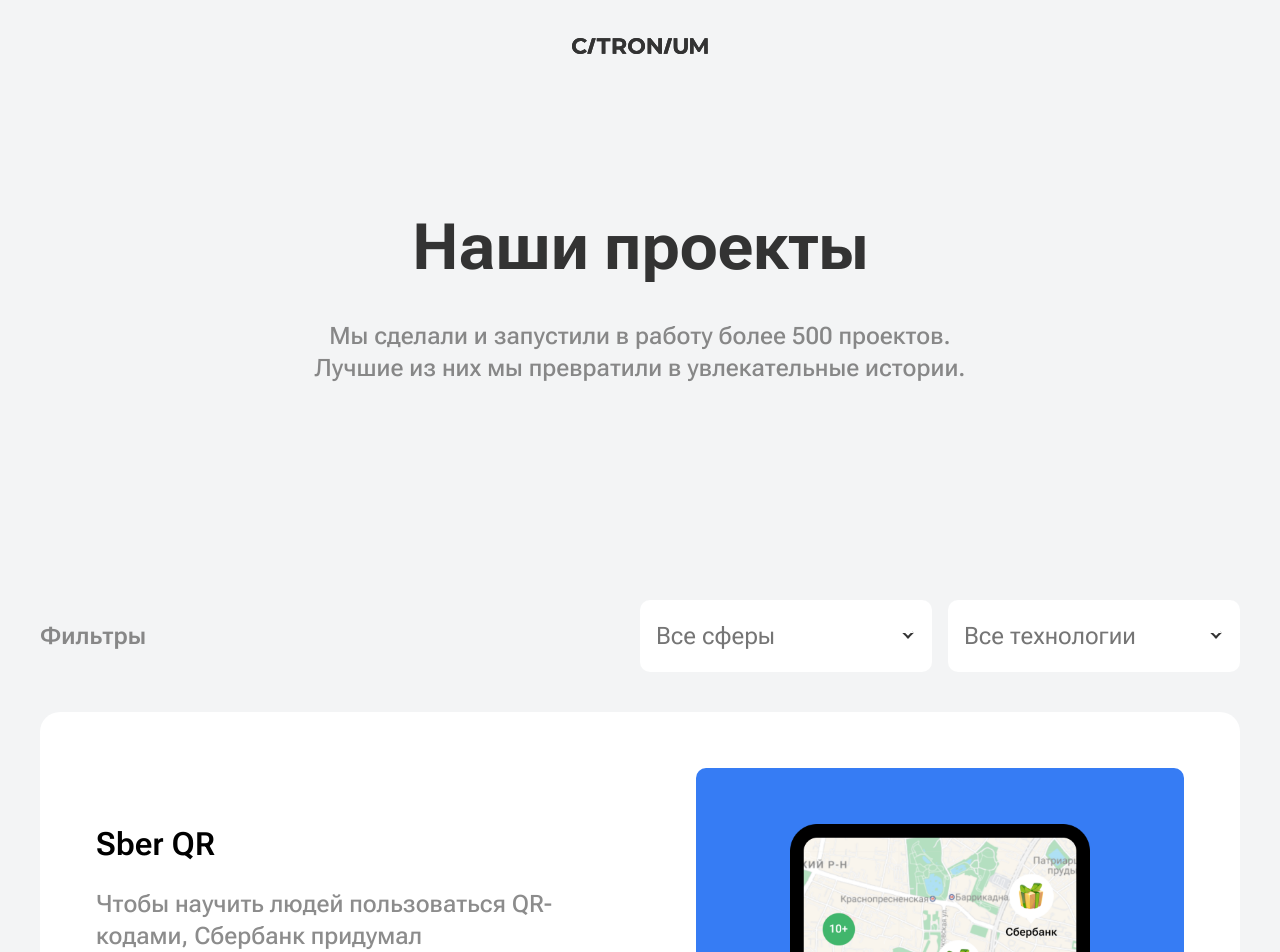
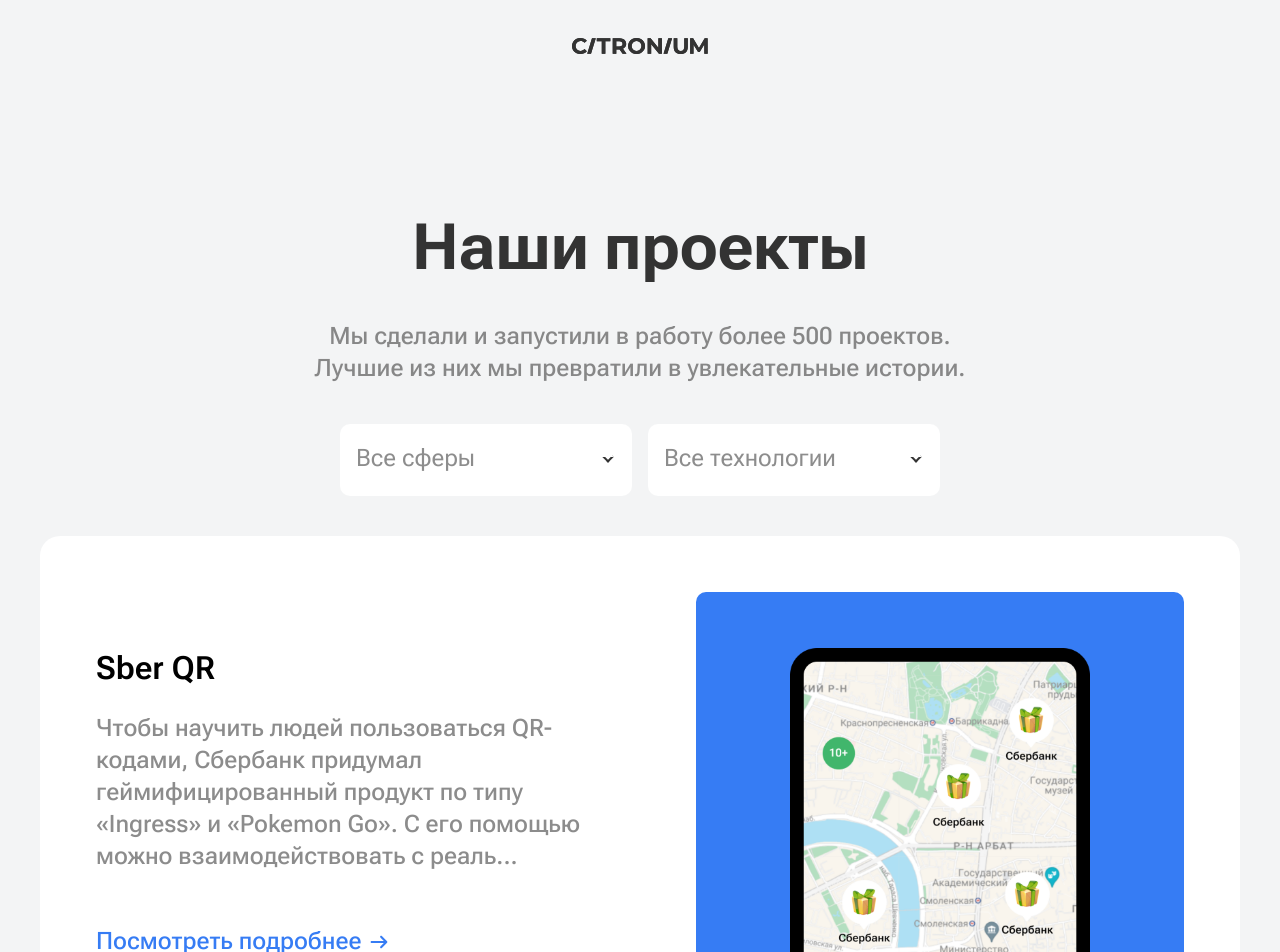
Before and after one commit to Citronium/citronium-landing-en, a Jekyll site: the page built from projects.html, in a window 1280 px wide. Shown: the top 952 px of the page. Built offline with Jekyll 4.4.1, drawn with Linux system fonts in a browser that asks for light colours.

Commit message:
work with filters

```diff
--- a/_includes/projects/filters.html
+++ b/_includes/projects/filters.html
@@ -1,17 +1,21 @@
 <div class="projects-filters">
-    <h4 class="h4 projects-filters-title">Фильтры</h4>
     <div class="projects-filters-components">
         <div class="dropdown dropdown-spheres" data-path="spheres">
-            <input id="spheres-input" type="text" class="dropdown__input" placeholder="Все сферы" readonly />
-            <div class="dropdown__options" data-target="spheres">
-                {% for sphere in site.data.spheres %}
-                    <div class="dropdown__options-item" data-target="{{sphere.en}}">{{sphere.ru}}</div>
-                {% endfor %}
+            <div id="spheres-input" class="dropdown__input">Все сферы</div>
+            <div class="dropdown__options dropdown__options-spheres" data-target="spheres">
+                <span class="dropdown__options-line"></span>
+                <div class="dropdown__options-container">
+                    {% for sphere in site.data.spheres %}
+                        <div class="dropdown__options-item" data-target="{{sphere.en}}">{{sphere.ru}}</div>
+                    {% endfor %}
+                </div>
+
             </div>
         </div>
         <div class="dropdown dropdown-technologies" data-path="technologies">
-            <input id="technologies-input" type="text" class="dropdown__input" placeholder="Все технологии" readonly />
-            <div class="dropdown__options">
+            <div id="technologies-input" class="dropdown__input">Все технологии</div>
+            <div class="dropdown__options dropdown__options-technologies">
+                <span class="dropdown__options-line"></span>
                 {% for technologie in site.data.technologies %}
                     <div class="dropdown__options-item" data-target="{{technologie.en}}">{{technologie.ru}}</div>
                 {% endfor %}
--- a/_sass/_media.scss
+++ b/_sass/_media.scss
@@ -79,11 +79,6 @@
     .trust-us {
         &__items {
             flex-direction: column;
-        }
-    }
-    .dropdown {
-        &__options {
-            width: 450px;
         }
     }
     .projects {
@@ -258,25 +253,37 @@
             line-height: 24px;
         }
         &__options {
-            width: 100%;
             position: fixed;
-            overflow-y: auto;
-            top: 40%;
             bottom: 0;
-            height: 60%;
-            max-height: none;
-
+            top: unset;
+            left: 0;
+            right: 0;
+            &-spheres {
+                width: 100%;
+                height: 80%;
+            }
+            &-technologies {
+                width: 100%;
+            }
+            &-line {
+                display: block;
+            }
             &-item {
                 font-size: 16px;
                 line-height: 24px;
-            }
-        }
-    }
-    .projects {
-        &-filters {
-            justify-content: flex-end;
-            &-title {
-                display: none;
+                &.active {
+                    &::before {
+                        content: "";
+                        position: absolute;
+                        top: 10px;
+                        right: 30px;
+                        width: 10px;
+                        height: 15px;
+                        border-right: 3px solid #367CF4;
+                        border-bottom: 3px solid #367CF4;
+                        transform: rotate(45deg);
+                      }
+                }
             }
         }
     }
@@ -377,7 +384,6 @@
             grid-template-columns: 1fr 1fr;
         }
     }
-
     .projects {
         &__title {
             font-size: 40px;
@@ -423,7 +429,6 @@
             }
         }
     }
-
     .project {
         &-content {
             & > h1 {
@@ -494,7 +499,6 @@
             }
         }
     }
-
     .feedback {
         &__body {
             height: 100vh;
@@ -502,7 +506,6 @@
             width: 100%;
         }
     }
-
     .footer {
         &__title {
             font-size: 40px;
@@ -779,7 +782,7 @@
 
         &-filters {
             &-components {
-                & :first-child {
+                & > :first-child {
                     margin-right: 8px;
                 }
             }
@@ -886,7 +889,6 @@
             }
         }
     }
-
     .project {
         &-content {
             & > h1 {
--- a/_sass/_projects.scss
+++ b/_sass/_projects.scss
@@ -20,17 +20,17 @@
         max-width: 671px;
     }
     &-filters {
-        margin-top: 216px;
+        margin-top: 40px;
         width: 100%;
         display: flex;
         flex-direction: row;
         align-items: center;
-        justify-content: space-between;
+        justify-content: center;
         &-components {
             display: flex;
             width: 600px;
             flex-direction: row;
-            & :first-child {
+            & > :first-child {
                 margin-right: 16px;
             }
         }
@@ -135,7 +135,9 @@
         transform: rotate(-225deg);
     }
     &.active &__options {
-        display: block;
+        //display: block;
+        opacity: 1;
+        visibility: visible;
     }
 
     &__input {
@@ -156,19 +158,40 @@
         cursor: pointer;
     }
     &__options {
-        display: none;
+        opacity: 0;
+        visibility: hidden;
+        -webkit-transition: opacity 600ms, visibility 600ms;
+        transition: opacity 600ms, visibility 600ms;
         position: absolute;
         top: 80px;
-        right: 0;
-        width: 600px;
-        padding: 25px;
-        max-height: 600px;
-        overflow: auto;
+        padding-top: 25px;
+        overflow: hidden;
         background: #fff;
+        box-shadow: -2px -2px 4px rgba(177, 177, 177, 0.2), 2px 2px 4px rgba(177, 177, 177, 0.2);
         border-radius: 10px;
         z-index: 9999;
+        &-container {
+            height: 100%;
+            overflow: auto;
+        }
+        &-spheres {
+            width: 600px;
+            height: 600px;
+        }
+        &-technologies {
+            width: 100%;
+        }
+        &-line {
+            display: none;
+            width: 40px;
+            height: 4px;
+            background: rgba(51, 51, 51, 0.56);
+            border-radius: 5px;
+            margin:  0 auto;
+        }
         &-item {
             display: block;
+            position: relative;
             padding: 12px 20px;
             cursor: pointer;
             font-weight: 400;
```
Also changed, not shown: other parts of _includes/projects/filters.html (+3 -3 lines), _includes/project/DevelopTime.html (added, +10 -0 lines), _projects/1-sber-qr.md (+6 -13 lines), _sass/main.scss (line endings or trailing spaces).
